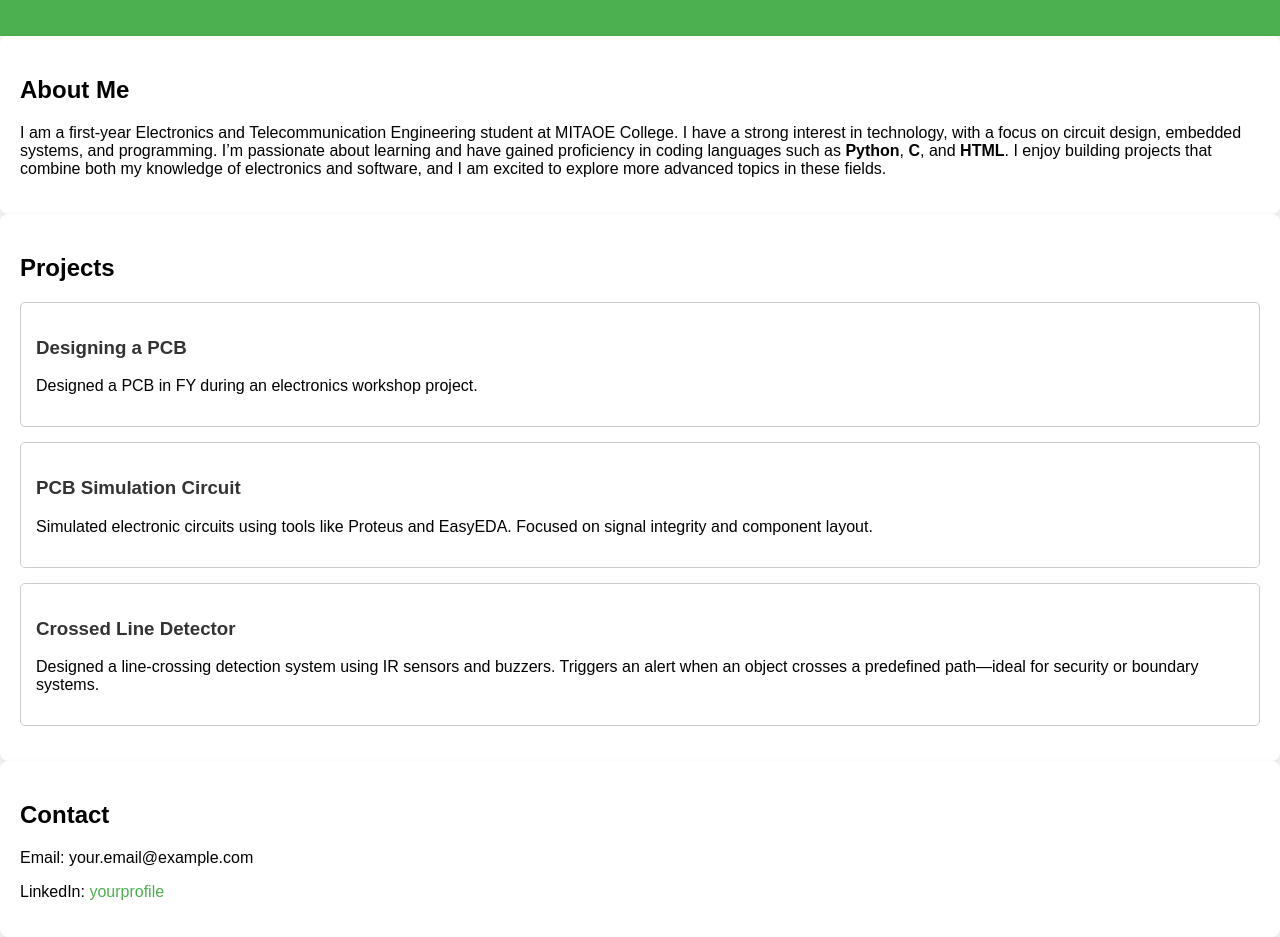
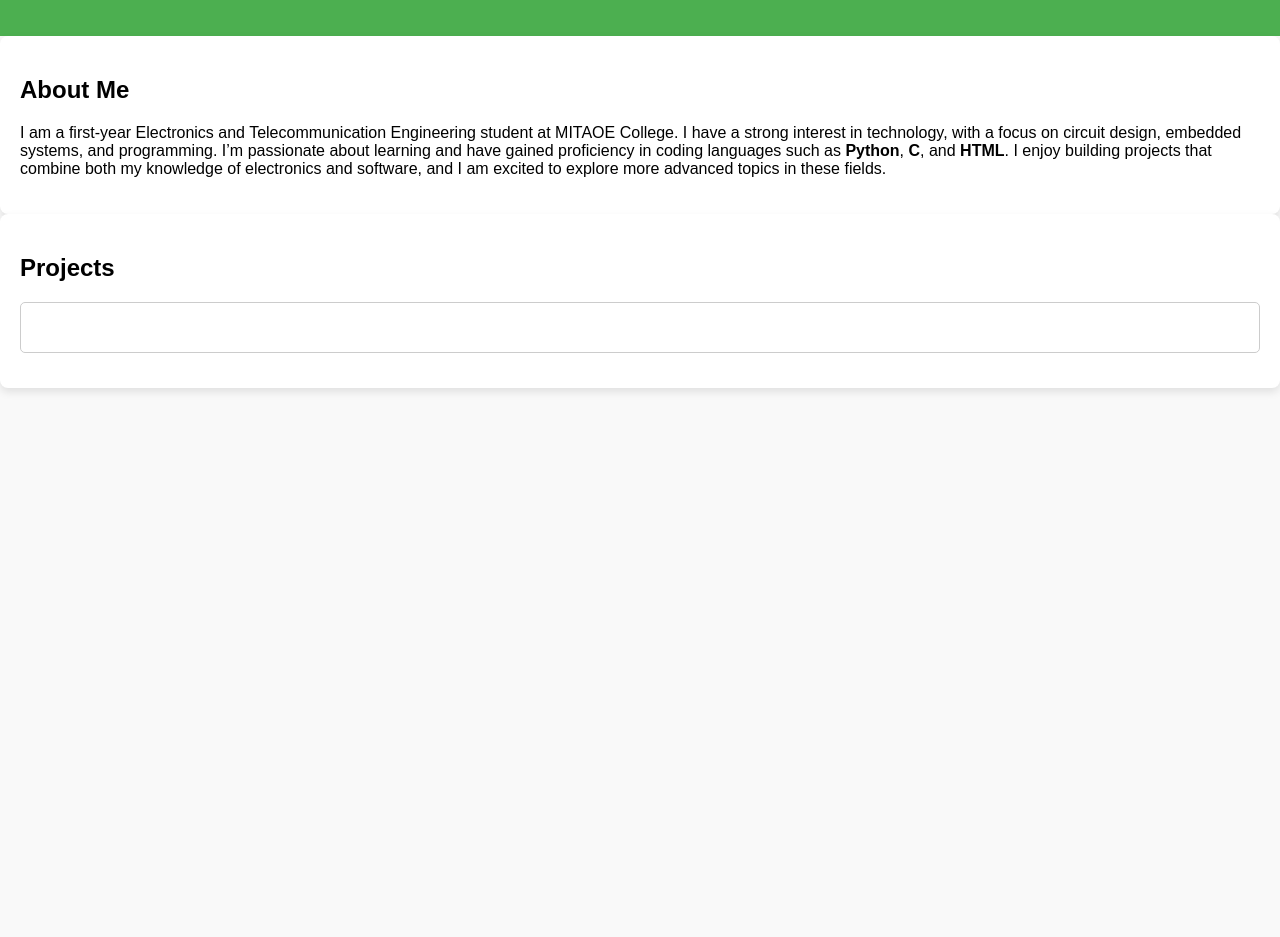
Before and after one commit to Pranav-designs/myportfolio2, a plain HTML site: page index.html in a window 1280 px wide. Shown: the part 109-1046 px from the top of the page. After the commit the page ends 800 px from the top, so only its background shows below. Drawn offline with Linux system fonts and the light colour scheme.

Commit message:
Update index.html

```diff
--- a/index.html
+++ b/index.html
@@ -4,6 +4,7 @@
   <meta charset="UTF-8" />
   <meta name="viewport" content="width=device-width, initial-scale=1.0"/>
   <title>PRANAV VIKAS MOHITE - Portfolio</title>
+  <!-- Link to style.css -->
   <link rel="stylesheet" href="style.css" />
 </head>
 <body>
@@ -23,28 +24,4 @@
     <h2>Projects</h2>
 
     <div class="project">
-      <h3>Designing a PCB</h3>
-      <p>Designed a PCB in FY during an electronics workshop project.</p>
-    </div>
-
-    <div class="project">
-      <h3>PCB Simulation Circuit</h3>
-      <p>Simulated electronic circuits using tools like Proteus and EasyEDA. Focused on signal integrity and component layout.</p>
-    </div>
-
-    <div class="project">
-      <h3>Crossed Line Detector</h3>
-      <p>Designed a line-crossing detection system using IR sensors and buzzers. Triggers an alert when an object crosses a predefined path—ideal for security or boundary systems.</p>
-    </div>
-
-  </section>
-
-  <section id="contact">
-    <h2>Contact</h2>
-    <p>Email: your.email@example.com</p>
-    <p>LinkedIn: <a href="https://www.linkedin.com/in/yourprofile">yourprofile</a></p>
-  </section>
-
-  <script src="script.js"></script>
-</body>
-</html>
+      <h3>
```
